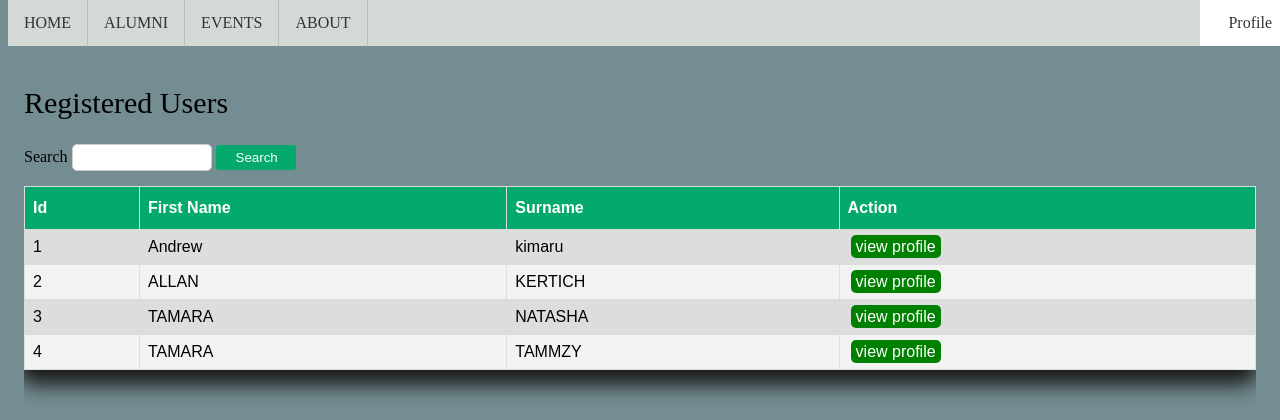
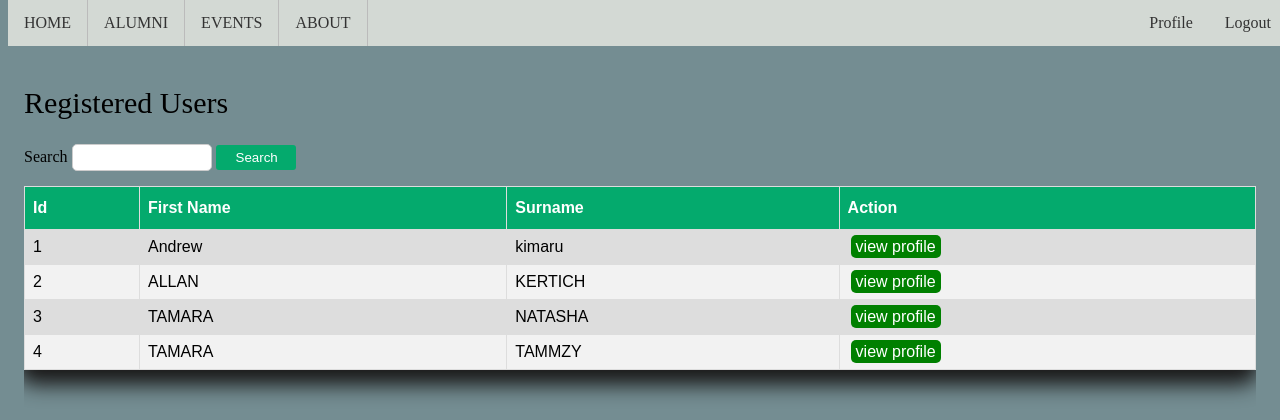
Before and after one commit to V11an/Impala, a Flask app: page /alumni in a window 1280 px wide. Shown: the top 420 px of the page. Run offline with Flask 3, Linux system fonts and the light colour scheme; a user stored in the database is signed in; data comes from the database, SQL or seed files in the repository; both versions use the stored data as it was after the commit.

Commit message:
making logout

```diff
--- a/templates/layout.html
+++ b/templates/layout.html
@@ -22,12 +22,14 @@
 
 
         {% if session.email %}
-        <li style="float:right" class="dropdown"><a href="#"><i class='fas fa-user-alt'></i>Profile
+        <li style="float:right"><a href="/logout">Logout</a></li>
+        <li style="float:right"><a href="{{ url_for('myprofile', email=session.email) }}">Profile</a></li>
+        <!-- <li style="float:right" class="dropdown"><a href="#"><i class='fas fa-user-alt'></i>Profile
             <div class="dropdown-content">
                 <a href="{{ url_for('myprofile', email=session.email) }}">Profile</a>
                 <a href="/logout">Logout</a>
             </div>
-        </a></li>
+        </li> -->
         {% else %}
         <li style="float:right"><a href="/login">LogIn </a></li>
         <li style="float:right"><a href="/register">SignUp</a></li>
```
Also changed, not shown: users.db, 2 other files.
